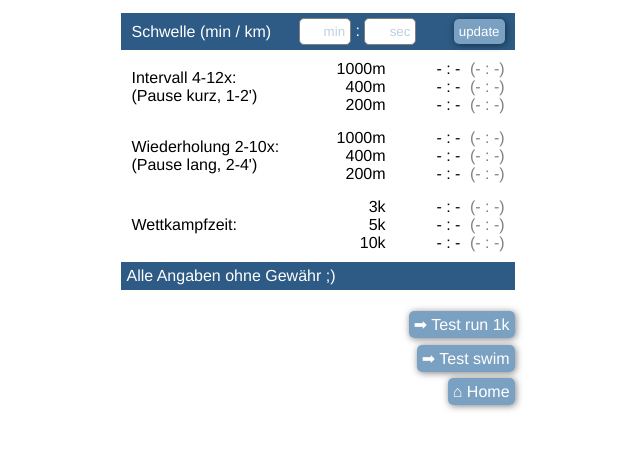
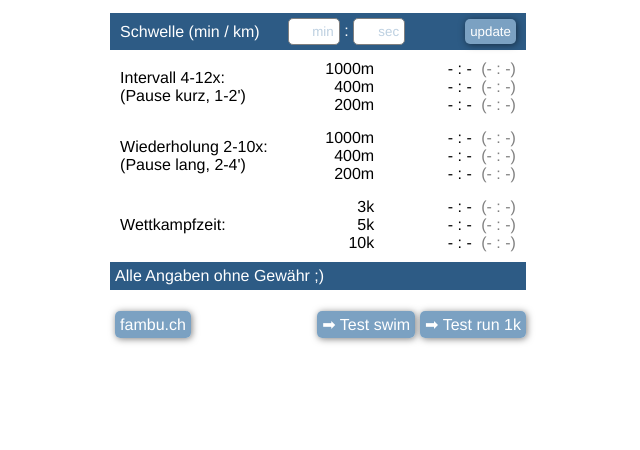
Before and after one commit to Walibu/runForm, a plain HTML site: page levels.html in a window 1280 px wide. Shown: the whole page, without its empty margins (322-962 px from the left). Drawn offline with Linux system fonts and the light colour scheme.

Commit message:
Buttons adjusted

```diff
--- a/levels.html
+++ b/levels.html
@@ -78,23 +78,19 @@
 </tr>
 <tr><td></td></tr>
 <tr>
-    <td colspan="4">
-        <div class="back-forward-link">
-            <a id="linkback" href="./index.html"> &#10145; Test run 1k</a>
+    <td>
+        <div>
+            <a id="linkback" href="https://fambu.ch"> fambu.ch </a> <!-- &#x1F3E0; -->
         </div>
     </td>
-</tr>
-<tr>
-    <td colspan="4">
+    <td colspan="2">
         <div class="back-forward-link">
             <a id="linkback" href="./swim/index.html"> &#10145; Test swim</a>
         </div>
     </td>
-</tr>
-<tr>
-    <td colspan="4">
+    <td>
         <div class="back-forward-link">
-            <a id="linkback" href="https://fambu.ch"> &#8962; Home</a>
+            <a id="linkback" href="./index.html"> &#10145; Test run 1k</a>
         </div>
     </td>
 </tr>
--- a/style_1.css
+++ b/style_1.css
@@ -52,8 +52,6 @@ input::-moz-placeholder {
     background-color: #2d5b85;
     color: white;
 }
-.row-time {
-}
 .row-result {
     background-color: #2d5b85;
     color: white;
```
